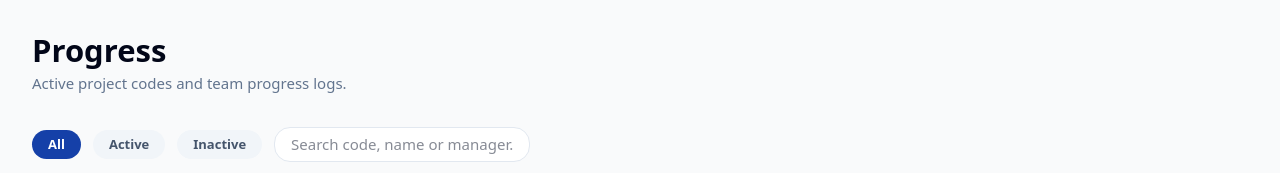
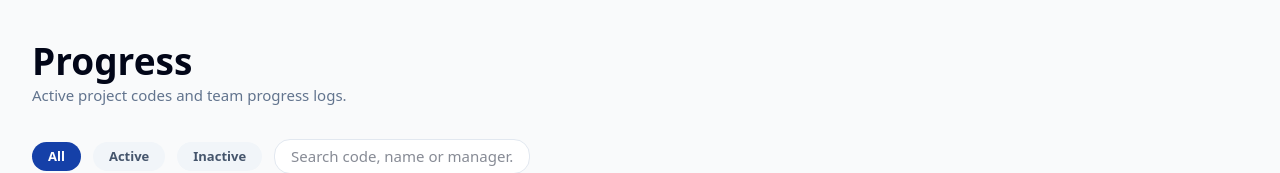
Before and after one commit to lavendertanyog/hr-manager-portal, a Next.js app: page /project-codes in a window 1280 px wide. Shown: the top 173 px of the page. Built offline with nearby package versions, Linux system fonts and the light colour scheme; no server answers.

Commit message:
Progress page: match header size to other pages

```diff
--- a/app/project-codes/page.js
+++ b/app/project-codes/page.js
@@ -119,7 +119,7 @@ export default function ProjectCodesPage() {
   return (
     <div className="p-8">
       <div className="mb-8">
-        <h1 className="text-3xl font-semibold text-slate-950">Progress</h1>
+        <h1 className="mt-2 text-4xl font-semibold text-slate-950">Progress</h1>
         <p className="mt-1 text-sm text-slate-500">Active project codes and team progress logs.</p>
       </div>
 
```
